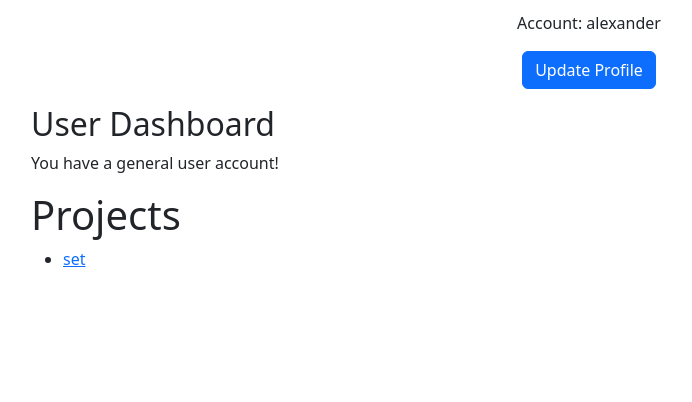
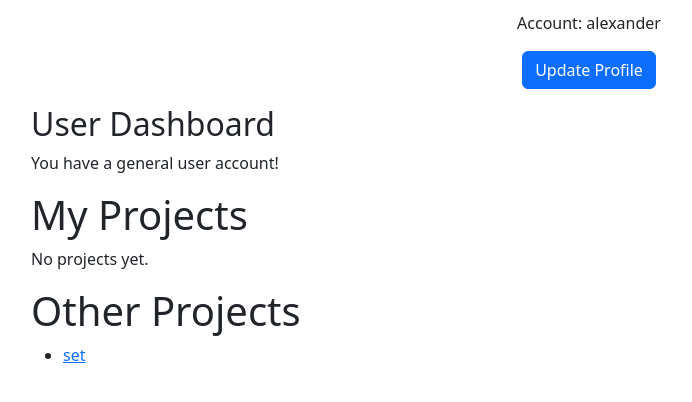
Before and after one commit to alexanderhalpern/CS3240Project, a Django app: page /main/ in a window 1280 px wide. Shown: the part 141-543 px from the top of the page, without its empty margins (51-743 px from the left). Run offline with Django 4.2, Linux system fonts and the light colour scheme; a user stored in the database is signed in; data comes from the database, SQL or seed files in the repository; some libraries are stand-ins or nearby versions.

Commit message:
finalized member display - updated to reflect ownership

```diff
--- a/users/templates/main.html
+++ b/users/templates/main.html
@@ -63,11 +63,24 @@
 
          <!-- show clickable list of projects -->
         <div class="content">
-            <h1>Projects</h1>
+            <h1>My Projects</h1>
 
-            {% if projects %}
+            {% if userProjects %}
                 <ul>
-                    {% for p in projects %}
+                    {% for p in userProjects %}
+                        <li><a href="{% url 'users:specific-project' p.id %}">{{ p.name }}</a></li>
+                    {% endfor %}
+                </ul>
+            {% else %}
+                <p>No projects yet.</p>
+            {% endif %}
+        </div>
+        <div class="content"></div>
+            <h1>Other Projects</h1>
+
+            {% if otherProjects %}
+                <ul>
+                    {% for p in otherProjects %}
                         <li><a href="{% url 'users:specific-project' p.id %}">{{ p.name }}</a></li>
                     {% endfor %}
                 </ul>
--- a/users/templates/project.html
+++ b/users/templates/project.html
@@ -14,7 +14,7 @@
         <p>{{description}}</p>
         <div class="buttons">
             <a class="btn btn-primary btn-custom" href="{% url 'users:project-files' project.id %}">View Files</button> </a>
-            <button class="btn btn-primary btn-custom" href="{% url 'users:view-Members' project.id %}">Members</button>
+            <a class="btn btn-primary btn-custom" href="{% url 'users:view-members' project.id %}">Members</button> </a>
             <button class="btn btn-primary btn-custom" onclick=redirectToBooking()>Reserve Space</button>
         </div>
     </div>
--- a/users/views.py
+++ b/users/views.py
@@ -29,12 +29,15 @@ def main(request):
             project = form.save(commit=False)
             project.created_by = request.user
             project.save()
+            project.members.add(request.user)
+            project.save()
             return redirect('users:main')
     else:
         form = ProjectForm()
 
-    projects = Project.objects.all()
-    return render(request, "main.html", {'user': request.user, 'profile': profile, 'form': form, 'projects': projects})
+    user_projects = profile.user.created_projects.all()
+    other_projects = Project.objects.exclude(members=profile.user)
+    return render(request, "main.html", {'user': request.user, 'profile': profile, 'form': form, 'otherProjects': other_projects, 'userProjects': user_projects})
 
 
 @login_required
@@ -104,15 +107,14 @@ def filesView(request, id):
     return render(request, 'files.html', {'project': project, 'files': files, 'form': form})
 
 
-def membersView(request, project_id):
-    project = get_object_or_404(Project, id=project_id)
+def membersView(request, id):
+    project = get_object_or_404(Project, id=id)
     members = project.members.all()
     member_profiles = [member.profile for member in members]
+    is_owner = project.created_by == request.user
+    #owner = project.created_by.first_name
 
-    return render(request, 'members.html', {
-        'project': project,
-        'member_profiles': member_profiles,
-    })
+    return render(request, 'members.html', { 'project': project,  'member_profiles': member_profiles, 'is_owner': is_owner})
 
 @login_required
 def rsvp_event(request, event_id):
```
Also changed, not shown: users/templates/members.html (+13 -1 lines).
